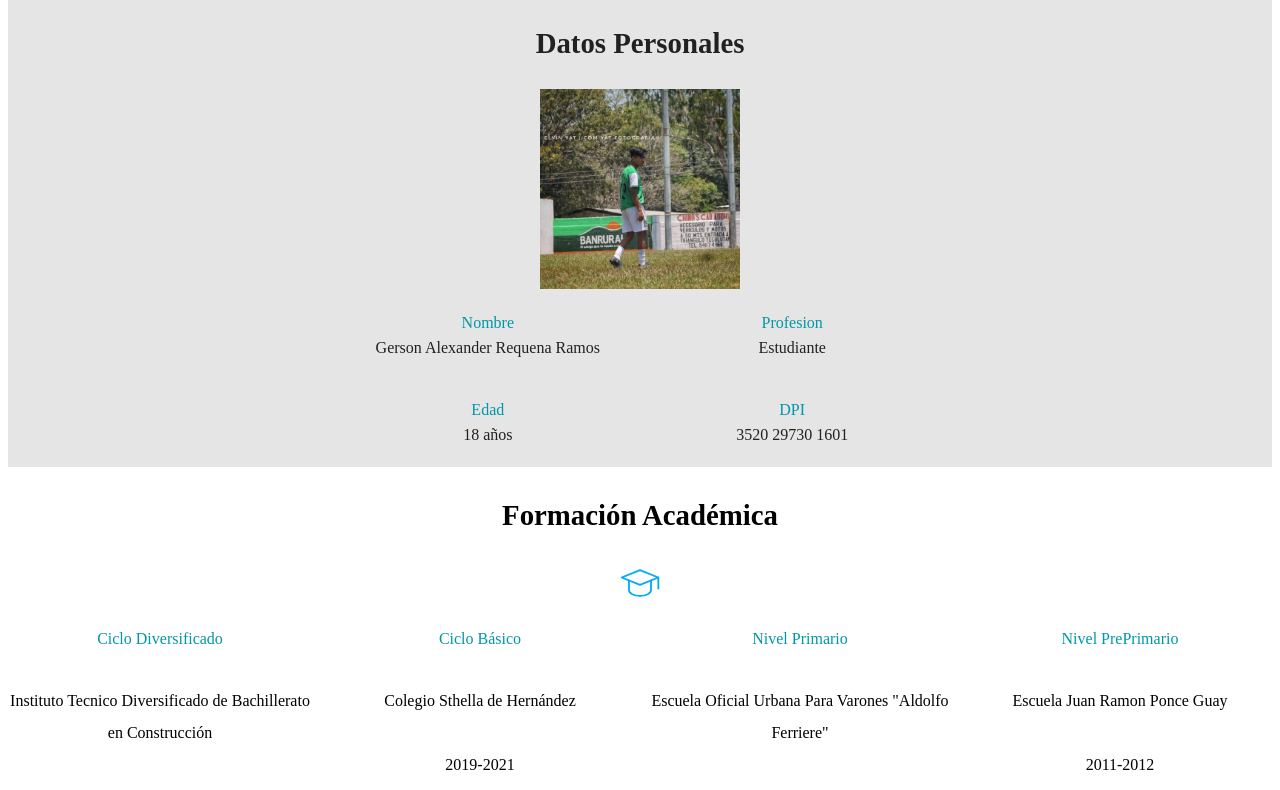
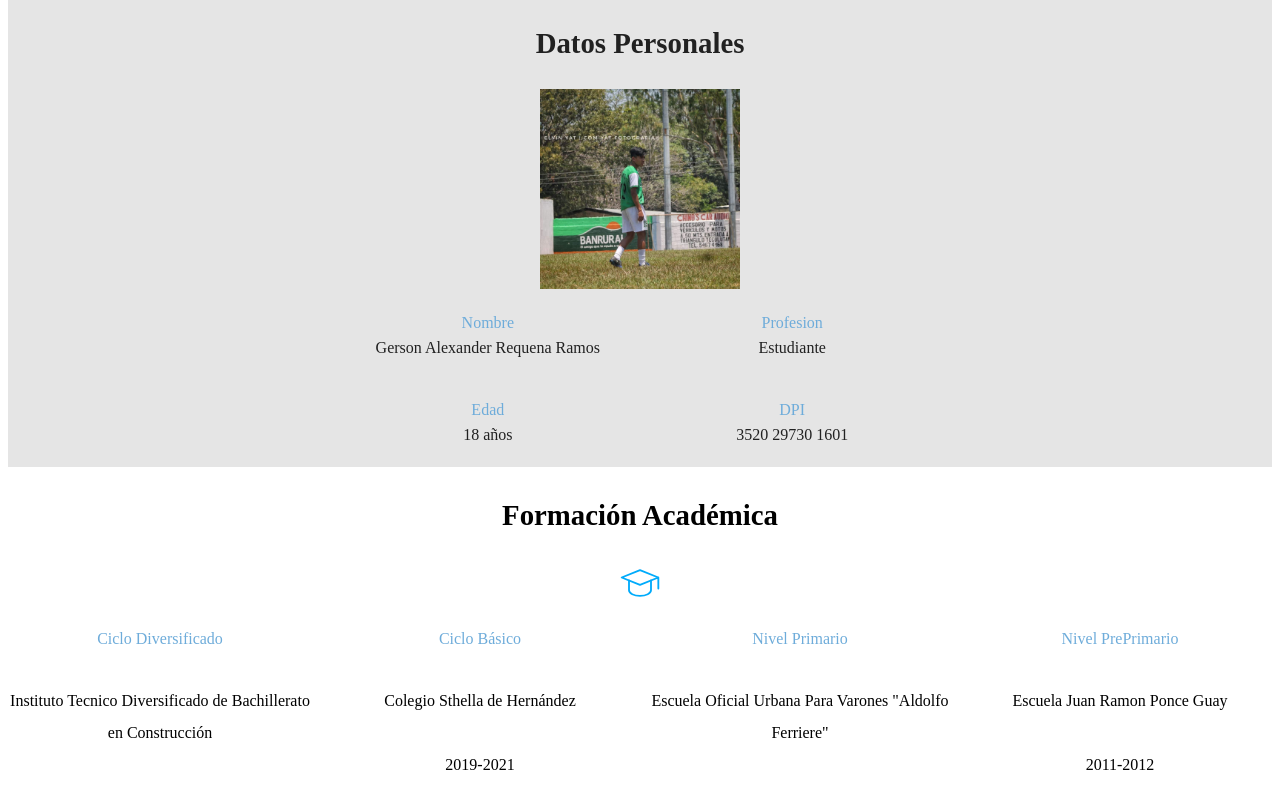
Before and after one commit to Gersonrqn/CV, a plain HTML site: page index.html in a window 1280 px wide. Shown: the part 282-1072 px from the top of the page. Drawn offline with Linux system fonts and the light colour scheme.

Commit message:
Update style.css
cambio de colores secundarios

```diff
--- a/style.css
+++ b/style.css
@@ -2,7 +2,7 @@
     --blanco: #ffffff;
     --oscuro: #212121;
     --primario: #ffc107;
-    --secundario: #0097a7;
+    --secundario: #6EACDA;
     --gris: #55AD9B;
     --grisClaro: #dfe9fe;
 }
```
